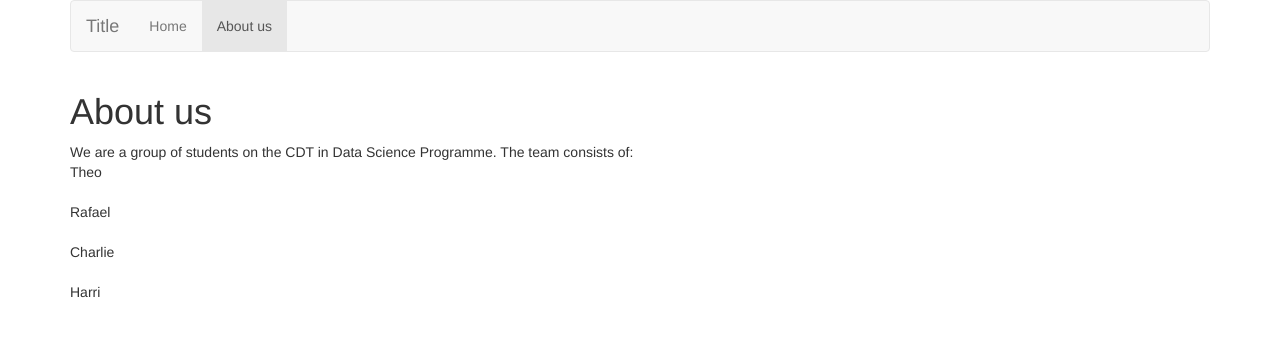
After one commit to jjdblast/ilw2015, a Flask app: page /about_us in a window 1280 px wide. The commit adds this page. Shown: the top 337 px of the page. Run offline with Flask 2, Linux system fonts and the light colour scheme; some libraries are stand-ins or nearby versions.

Commit message:
More stuff

```diff
--- /dev/null
+++ b/app/templates/about_us.html
@@ -0,0 +1,15 @@
+{% extends "base.html" %}
+{% block content %}
+    <div class="container">
+        <div class="row">
+            <div class="col-md-12">
+                <h1>About us</h1>
+                We are a group of students on the CDT in Data Science Programme.
+                The team consists of:
+                {% for student in students %}
+                <br> {{ student }} </br>
+                {% endfor %}
+            </div>
+        </div>
+    </div>
+{% endblock %}
--- a/app/templates/base.html
+++ b/app/templates/base.html
@@ -27,8 +27,18 @@
             <div class="navbar-inner">
                 <a class="navbar-brand" href="#">Title</a>
                 <ul class="nav navbar-nav">
-                    <li class="active"><a href="/index">Home</a></li>
-                    <li><a href="/index">Other</a></li>
+                    {% if active_home %}
+                    <li class="active">
+                    {% else %}
+                    <li>
+                    {% endif %}
+                        <a href="/index">Home</a></li>
+                    {% if active_about_us %}
+                    <li class="active">
+                    {% else %}
+                    <li>
+                    {% endif %}
+                    <a href="/about_us">About us</a></li>
                 </ul>
             </div>
         </div>
--- a/app/templates/index.html
+++ b/app/templates/index.html
@@ -6,8 +6,8 @@
                 <h1>Hi, {{ user.nickname }}!</h1>
                 <div class="row">
                     {% for post in posts %}
-                    <div class="col-md-4">
-                      {{ post.author.nickname }} says: <b>{{ post.body }}</b>
+                    <div class="col-md-3">
+                    {{ post.author.nickname }} says: <b>{{ post.body }}</b>
                     </div>
                     {% endfor %}
                 </div>
--- a/app/views.py
+++ b/app/views.py
@@ -32,4 +32,15 @@ def index():
     return render_template("index.html",
                            title='Home',
                            user=user,
-                           posts=posts)
+                           posts=posts,
+                           active_home=True,
+                           active_about_us=False)
+
+@app.route('/about_us')
+def about_us():
+    students = ["Theo", "Rafael", "Charlie", "Harri"]
+    return render_template("about_us.html",
+                           title='Home',
+                           students=students,
+                           active_home=False,
+                           active_about_us=True)
```
